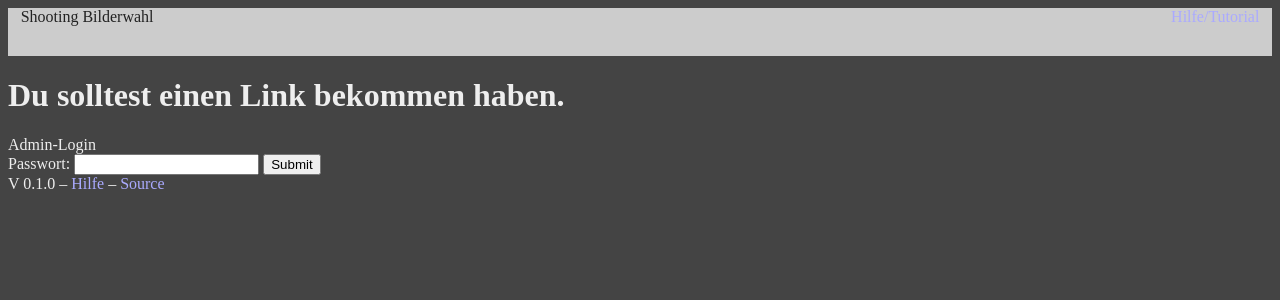
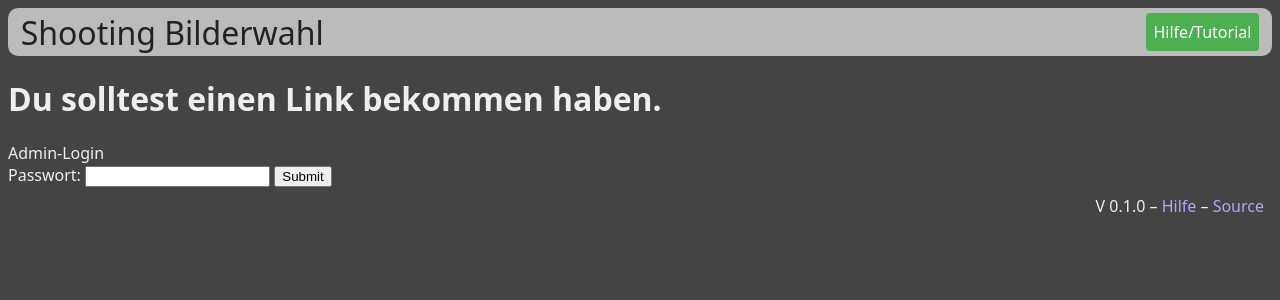
Before and after one commit to Niduroki/rate-shoot, a Flask app: page / in a window 1280 px wide. Shown: the top 300 px of the page. Run offline with Flask 2, Linux system fonts and the light colour scheme.

Commit message:
JS and CSS for UI

```diff
--- a/static/main.js
+++ b/static/main.js
@@ -4,6 +4,13 @@ $(function () {
         percentPosition: true
     });
     $grid.imagesLoaded().progress( function() {
+        $grid.masonry('layout');
+    });
+    var $shoot_grid = $(".shoot-grid").masonry({
+        itemSelector: '.shoot-grid-item',
+        percentPosition: true
+    });
+    $shoot_grid.imagesLoaded().progress( function() {
         $grid.masonry('layout');
     });
 
@@ -107,4 +114,53 @@ $(function () {
             });
         }
     });
+
+    $("#filter-yes").click(function(e){
+        if ($("#filter-yes").hasClass("disabled")) {
+            $("#filter-yes").removeClass("disabled");
+            $(".border.green").css("display", "inline-block");
+        } else {
+            $("#filter-yes").addClass("disabled");
+            $(".border.green").css("display", "none");
+        }
+        $grid.imagesLoaded().progress( function() {
+            $grid.masonry('layout');
+        });
+    });
+    $("#filter-unsafe").click(function(e){
+        if ($("#filter-unsafe").hasClass("disabled")) {
+            $("#filter-unsafe").removeClass("disabled");
+            $(".border.yellow").css("display", "inline-block");
+        } else {
+            $("#filter-unsafe").addClass("disabled");
+            $(".border.yellow").css("display", "none");
+        }
+        $grid.imagesLoaded().progress( function() {
+            $grid.masonry('layout');
+        });
+    });
+    $("#filter-no").click(function(e){
+        if ($("#filter-no").hasClass("disabled")) {
+            $("#filter-no").removeClass("disabled");
+            $(".border.red").css("display", "inline-block");
+        } else {
+            $("#filter-no").addClass("disabled");
+            $(".border.red").css("display", "none");
+        }
+        $grid.imagesLoaded().progress( function() {
+            $grid.masonry('layout');
+        });
+    });
+    $("#filter-all").click(function(e){
+        if ($("#filter-all").hasClass("disabled")) {
+            $("#filter-all").removeClass("disabled");
+            $(".border").css("display", "inline-block");
+        } else {
+            $("#filter-all").addClass("disabled");
+            $(".border").css("display", "none");
+        }
+        $grid.imagesLoaded().progress( function() {
+            $grid.masonry('layout');
+        });
+    });
 });
--- a/static/style.css
+++ b/static/style.css
@@ -1,6 +1,28 @@
 body {
     background-color: #444;
     color: #eee;
+    font-family: sans;
+}
+
+.main img.focused {
+    display: block;
+    margin: 2em auto;
+}
+.rating-btns {
+    position: absolute;
+    top: 50%;
+    left: 50%;
+    margin-right: -50%;
+    transform: translate(-50%, -50%);
+}
+
+.comment-box {
+    position: absolute;
+    margin-top: 3em;
+    top: 50%;
+    left: 50%;
+    margin-right: -50%;
+    transform: translate(-50%, -50%);
 }
 
 a:visited, a:hover, a:active, a:focus, a:link {
@@ -9,9 +31,37 @@ a:visited, a:hover, a:active, a:focus, a:link {
    outline: none !important;
 }
 
-.main {
-    /**/
+.btn {
+   background-color: #4CAF50;
+   border: none;
+   color: white;
+   padding: .5em;
+   text-align: center;
+   text-decoration: none;
+   display: inline-block;
+   font-size: 1em;
+   cursor: pointer;
+   border-radius: 4px;
 }
+
+a.btn {
+    color: white !important;
+}
+
+small {
+    font-size: .6em;
+}
+.btn.green {background-color: #4CAF50;}
+.btn.yellow {background-color: #dc0; color: #666 !important;}
+.btn.red {background-color: #f33;}
+.btn.grey {background-color: #aaa;}
+.btn.green.disabled {background-color: #9ac7a2;}
+.btn.yellow.disabled {background-color: #993;}
+.btn.red.disabled {background-color: #944;}
+.btn.grey.disabled {background-color: #444;}
+
+header .title { font-size: 2em; margin-right: 1em;}
+header .small-title { font-size: 1.5em; }
 
 header {
     position: sticky;
@@ -21,16 +71,34 @@ header {
     top: 0;
     z-index: 10;
     min-height: 3em;
-    background-color: #ccc;
+    background-color: #bbb;
+    border-radius: 10px;
+    display: flex;
+    align-items: center;
+    justify-content: center;
 }
 
+footer {
+    position: relative;
+    bottom: 0;
+    float: right;
+    margin: .5em;
+}
+
+header .left a {
+    color: #228 !important;
+}
 header .left {
     left: 1%;
     position: absolute;
+    display: flex;
+    align-items: center;
+    justify-content: center;
 }
 header .right {
     right: 1%;
     position: absolute;
+    float: right;
 }
 
 .bar {
@@ -51,6 +119,11 @@ header .right {
     width: 24%;
 }
 
-.pic-grid-item img {
+.shoot-grid-item {
+    margin: 0.5%;
+    width: 48%;
+}
+
+.pic-grid-item img, .shoot-grid-item img {
     max-width: 100%;
 }
```
